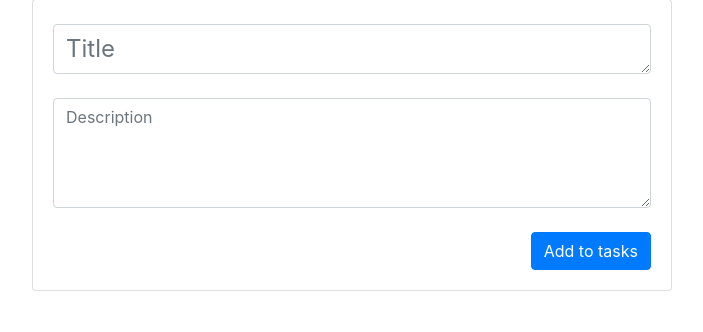
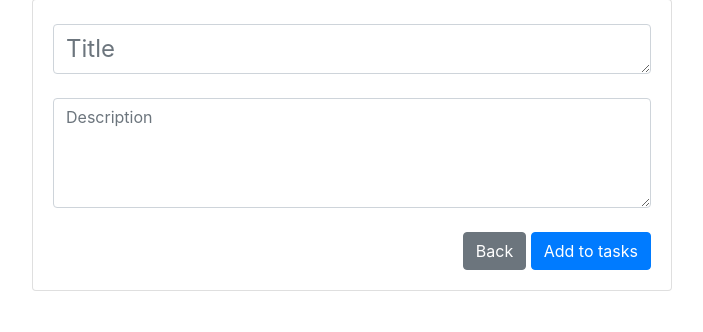
Before and after one commit to ilyapopovs/simple-todo, a PHP site: the page made by index.php in a window 1280 px wide. Shown: the part 177-509 px from the top of the page, without its empty margins (288-991 px from the left). Run offline with PHP 8.4, Linux system fonts and the light colour scheme.

Commit message:
added the Back button

```diff
--- a/templates/template_add.php
+++ b/templates/template_add.php
@@ -28,6 +28,7 @@
                                 <textarea class='form-control' id='TA_description' rows='4' placeholder='Description'></textarea>
                             </div>
                             <div class='text-right'>
+                                <a href='index.php?page=main' class='btn btn-secondary'> Back </a>
                                 <a href='index.php?page=main' class='btn btn-primary'> Add to tasks </a>
                             </div>
                         </div>
```
